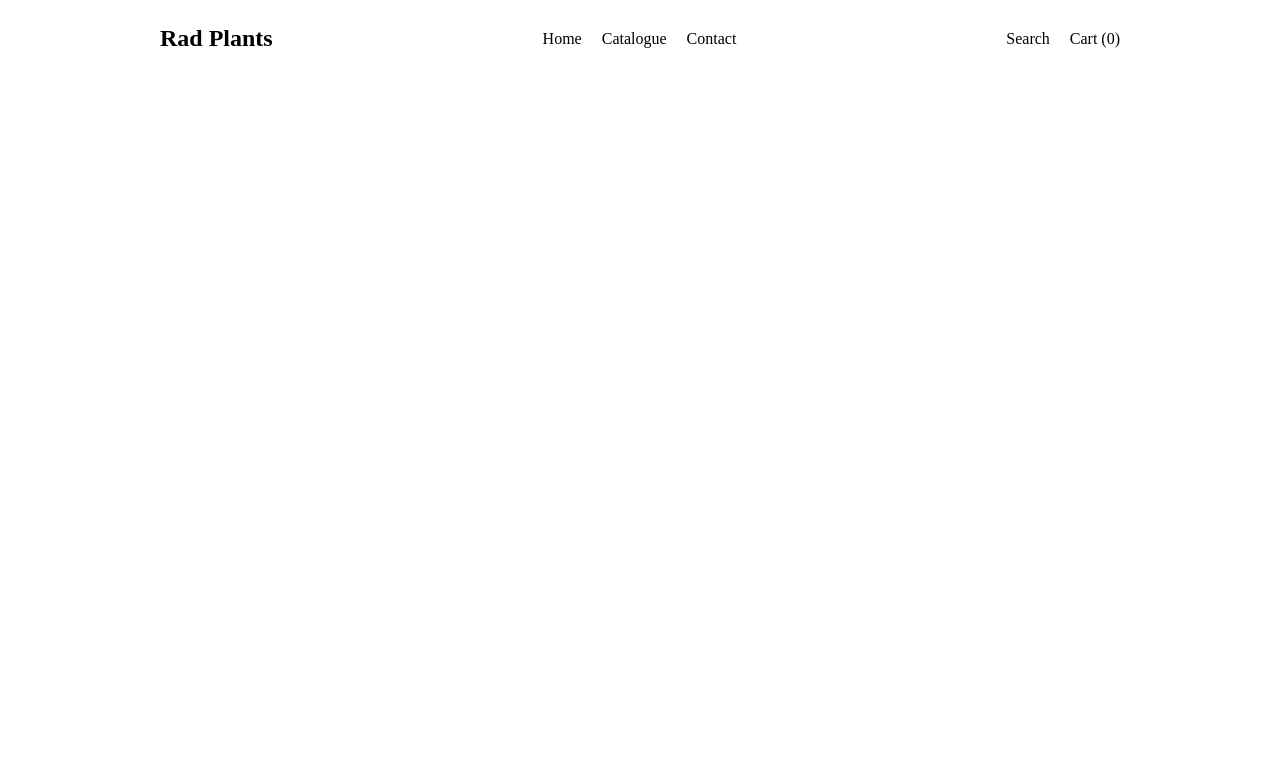
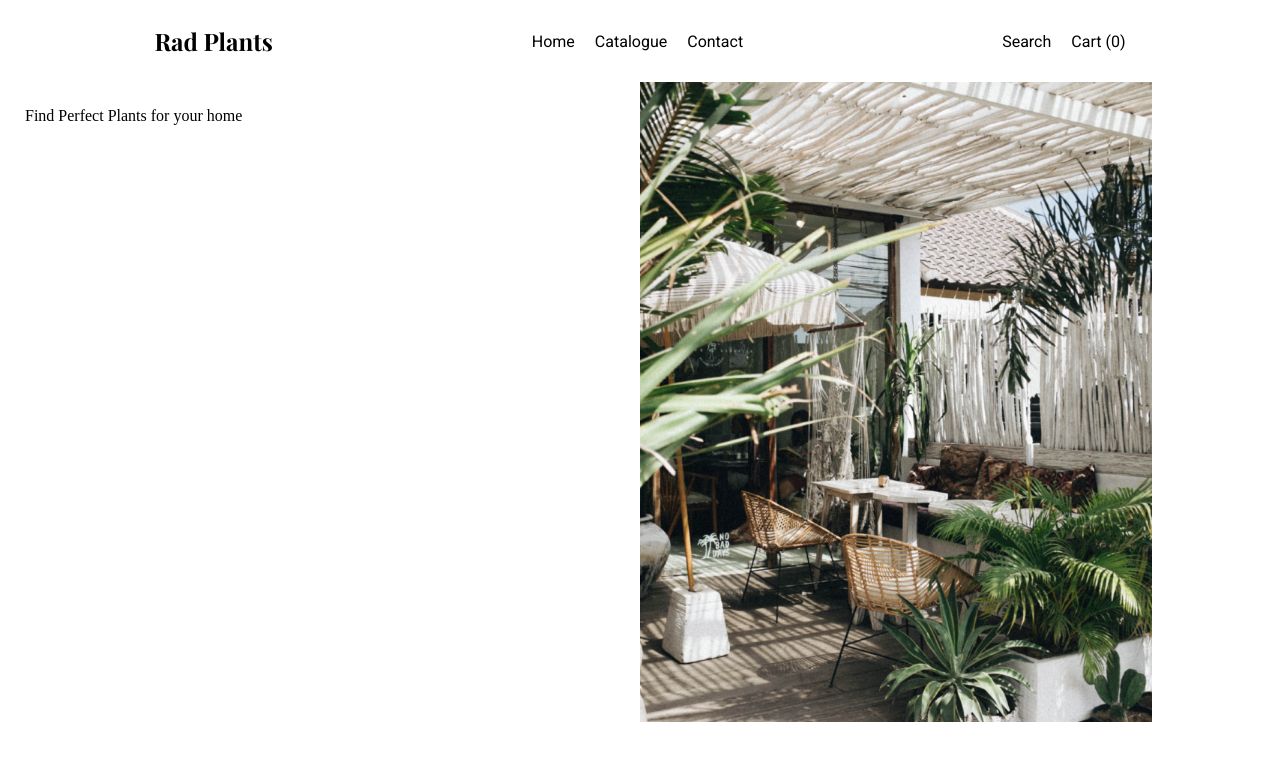
Before and after one commit to Abijith26/Website, a plain HTML site: page index.html in a window 1280 px wide. Drawn offline with nearby package versions, Linux system fonts and the light colour scheme; a web font is replaced by a local one.

Commit message:
Added Hero Section Image

```diff
--- a/index.html
+++ b/index.html
@@ -4,7 +4,25 @@
     <meta charset="UTF-8" />
     <meta name="viewport" content="width=device-width, initial-scale=1.0" />
     <title>Website</title>
+    <!-- Linking style sheet -->
     <link href="style.css" rel="stylesheet" />
+
+    <!-- Getting Google Font - Play Fair -->
+
+    <link rel="preconnect" href="https://fonts.googleapis.com" />
+    <link rel="preconnect" href="https://fonts.gstatic.com" crossorigin />
+    <link
+      href="https://fonts.googleapis.com/css2?family=Playfair+Display:ital,wght@0,400..900;1,400..900&display=swap"
+      rel="stylesheet"
+    />
+
+    <!-- Getting Google Font - Roboto  -->
+    <link rel="preconnect" href="https://fonts.googleapis.com" />
+    <link rel="preconnect" href="https://fonts.gstatic.com" crossorigin />
+    <link
+      href="https://fonts.googleapis.com/css2?family=Roboto:ital,wght@0,100;0,300;0,400;0,500;0,700;0,900;1,100;1,300;1,400;1,500;1,700;1,900&display=swap"
+      rel="stylesheet"
+    />
   </head>
   <body>
     <nav>
@@ -22,5 +40,18 @@
         <li>Cart (0)</li>
       </ul>
     </nav>
+
+    <section class="First-Section">
+      <div class="content">
+        <p>Find Perfect Plants for your home</p>
+      </div>
+      <div class="image-container">
+        <img
+          src="First Section Image.png"
+          alt="First Section Pic"
+          class="image"
+        />
+      </div>
+    </section>
   </body>
 </html>
--- a/style.css
+++ b/style.css
@@ -12,15 +12,103 @@ nav {
 }
 
 .brand {
+  font-family: "Playfair Display", serif;
   font-size: 24px;
   font-weight: 700;
 }
 
+/* .roboto-regular {
+  font-family: "Roboto", sans-serif;
+  font-weight: 400;
+  font-style: normal;
+} */
+
 .nav-sections,
 .option-sections {
+  font-family: "Roboto";
+  font-weight: 400;
   list-style-type: none;
   display: flex;
-  justify-content: space-between;
+  justify-content: space-evenly;
   align-items: center;
   gap: 20px;
 }
+
+.First-Section {
+  max-width: 1300px;
+  height: 80vh;
+  margin: 0;
+  padding: 0;
+  box-sizing: border-box;
+}
+
+nav {
+  display: flex;
+  justify-content: space-around;
+  align-items: center;
+  padding: 25px;
+}
+
+.brand {
+  font-family: "Playfair Display", serif;
+  font-size: 24px;
+  font-weight: 700;
+}
+
+/* .roboto-regular {
+  font-family: "Roboto", sans-serif;
+  font-weight: 400;
+  font-style: normal;
+} */
+
+.nav-sections,
+.option-sections {
+  font-family: "Roboto";
+  font-weight: 400;
+  list-style-type: none;
+  display: flex;
+  justify-content: space-evenly;
+  align-items: center;
+  gap: 20px;
+}
+
+.First-Section {
+  max-width: 1300px;
+  /* display: flex;
+  justify-content: space-around;
+  align-items: center; */
+  display: grid;
+  grid-template-columns: 1fr 1fr;
+  justify-content: center;
+}
+
+.content {
+  padding: 25px;
+}
+
+.image-container {
+  object-fit: cover;
+}
+
+.image {
+  /* width: 450px;
+  height: 500px;*/
+  width: 100%;
+  height: 100%;
+}
+
+.content {
+  padding: 25px;
+}
+
+.image-container {
+  height: 80vh;
+}
+
+.image {
+  /* width: 450px;
+  height: 500px;*/
+  width: 80%;
+  height: 100%;
+  object-fit: cover;
+}
```
Also changed, not shown: First Section Image.png (added).
